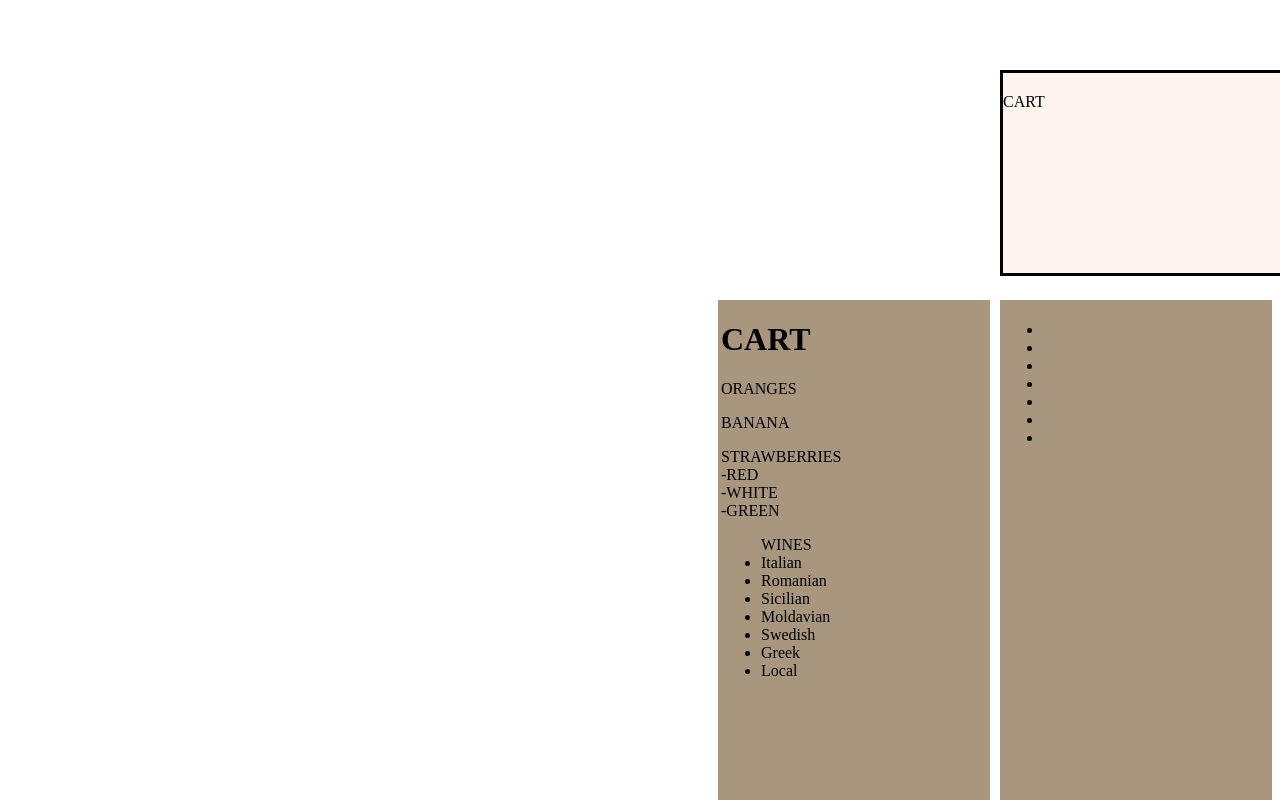
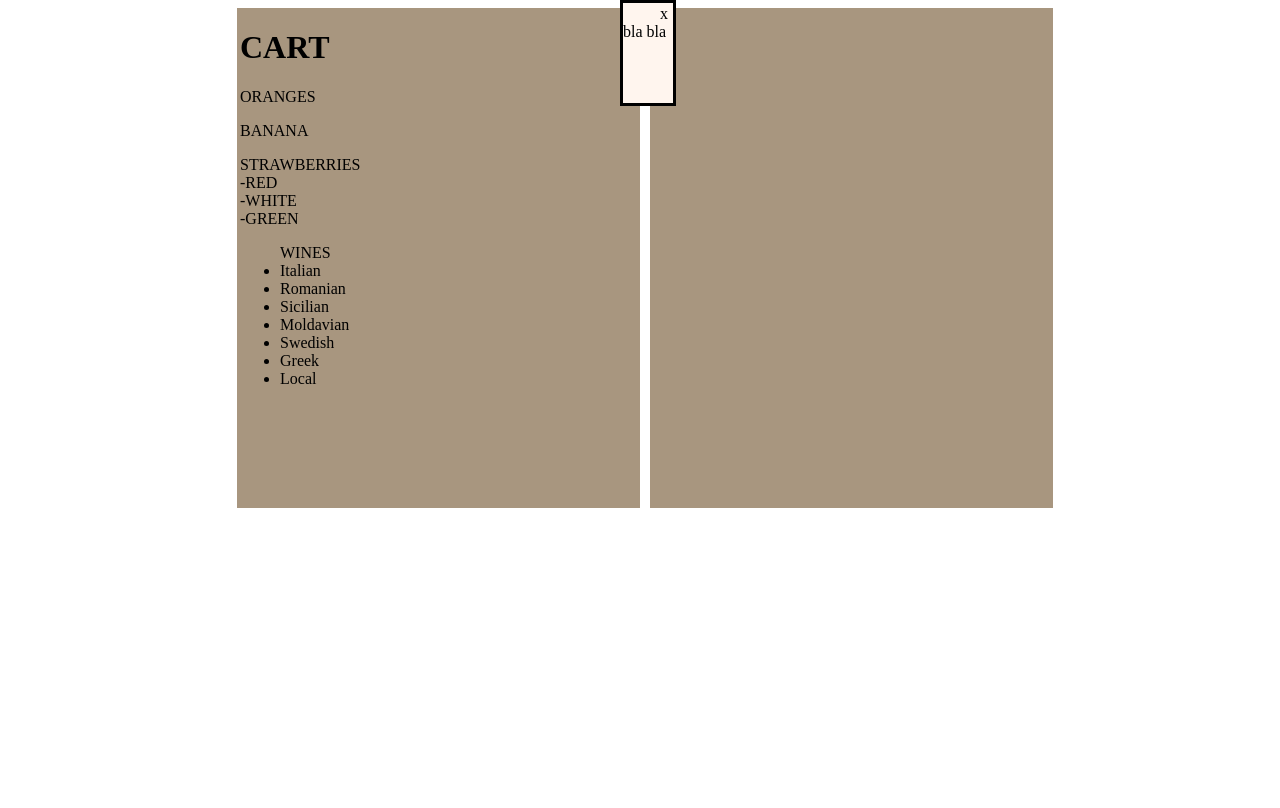
Before and after one commit to VladMr1/temafe, a plain HTML site: page tema5/main.html in a window 1280 px wide. Drawn offline with Linux system fonts and the light colour scheme.

Commit message:
some fixes in tema5 along with Vlad

```diff
--- a/tema5/main.css
+++ b/tema5/main.css
@@ -1,21 +1,20 @@
+#popupParent {
+    position: fixed;
+    top: 0;
+    display: flex;
+    justify-content: center;
+    width: 100%;
+}
+
 #maindiv {
     display: flex;
-    align-items: center;
-    margin-top: 300px;
-    margin-left: 700px
-
-
+    justify-content: center;
 }
 
 
-#popup{
-    position: fixed;
-    top: 70px;
-    bottom: 100px;
-    left: 1000px;
-    right: 70px;
-    height: 200px;
-    width: 510px;
+#popup {
+    height: 100px;
+    width: 50px;
     background-color: seashell;
     border-style: solid;
 }
--- a/tema5/main.html
+++ b/tema5/main.html
@@ -53,23 +53,18 @@
                     <p id="p33"></p>
 
                     <ul>
-                        <li></li>
-                        <li></li>
-                        <li></li>
-                        <li></li>
-                        <li></li>
-                        <li></li>
-                        <li></li>
                     </ul>
                 </div>
             </div>
 
 
-            <div id="popup">
-                <div class="popupHeader">
-                    <span class="headerClose">x</span>
+            <div id="popupParent">
+                <div id="popup">
+                    <div class="popupHeader">
+                        <span class="headerClose">x</span>
+                    </div>
+                    <div class="popupContent">bla bla</div>
                 </div>
-                <div class="popupContent">CART</div>
             </div>
 
 
--- a/tema5/main.js
+++ b/tema5/main.js
@@ -10,16 +10,14 @@
 
 
 
-let closeButton = document.getElementById('headerClose');
+let closeButton = document.querySelector('#popupParent .headerClose');
 
 closeButton.addEventListener('click', function() {
 
     let popup = document.getElementById('popup');
     popup.style.display = 'none';
+
+    // moving the h1 content
+    var x = document.getElementById("h1").innerHTML;
+    document.getElementById("h11").innerHTML = x;
 });
-
-
-
-var x = document.getElementById("h1").innerHTML;
-
-document.getElementById("h11").innerHTML = x;
```
